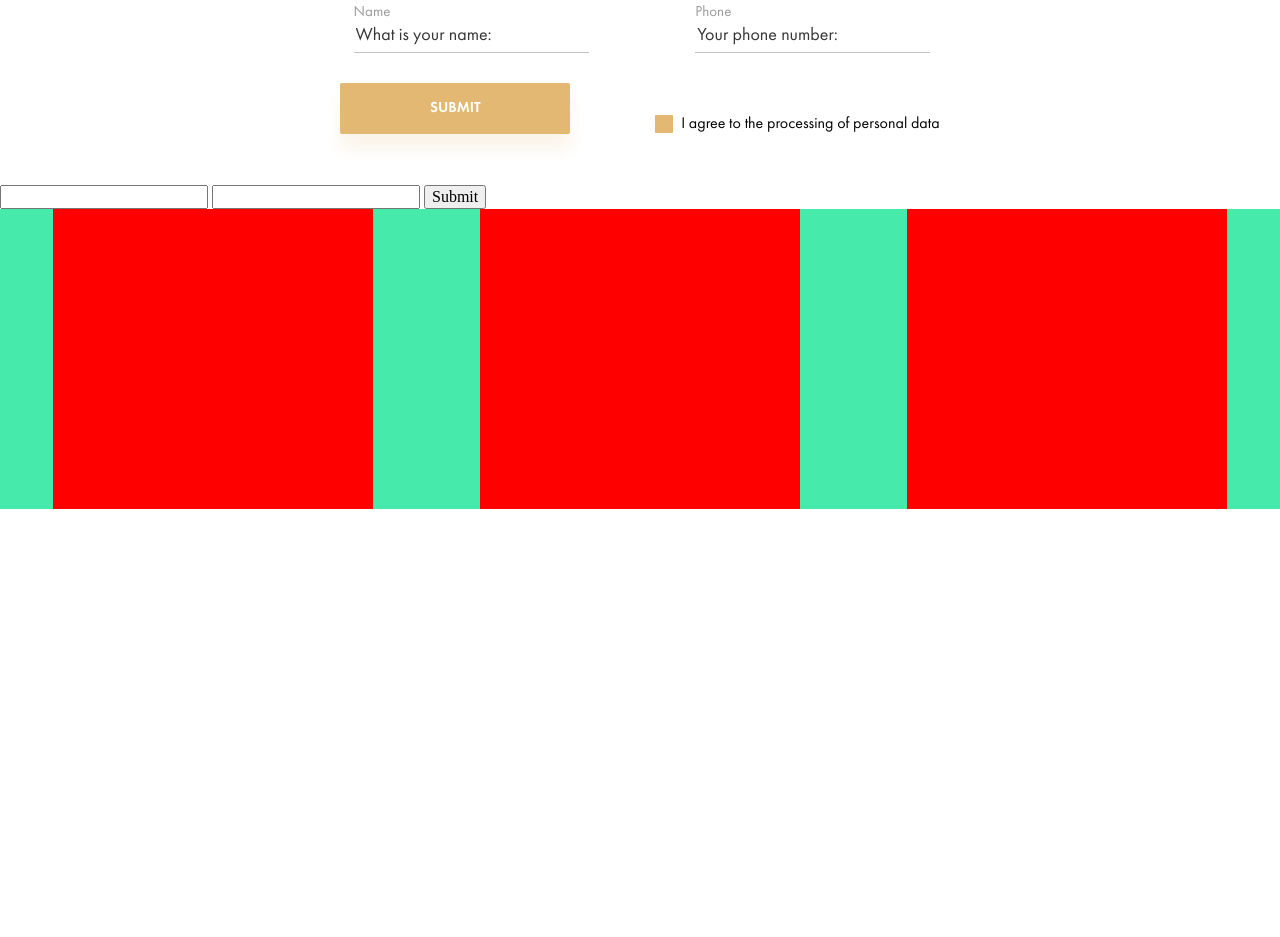
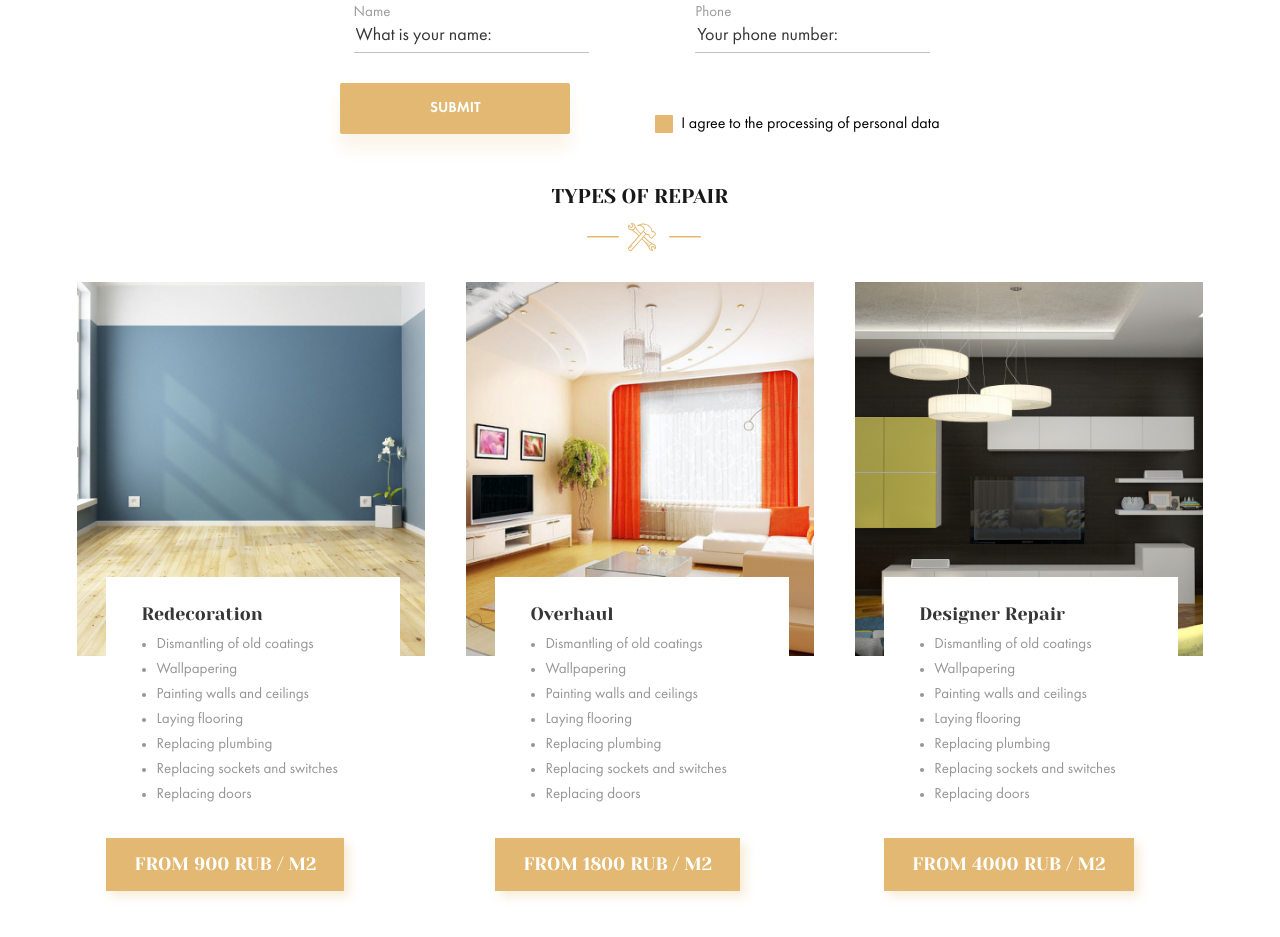
Before and after one commit to Evgeny-Kravchenko/repair-design-project, a website: page src/index.html in a window 1280 px wide. Shown: the part 2336-3273 px from the top of the page. Drawn offline with nearby package versions, Linux system fonts and the light colour scheme; files that its build step writes are made by us from their sources; files whose address does not match are found by name.

Commit message:
feat: add block 'types of repair'

```diff
--- a/src/assets/sass/layout/_main.scss
+++ b/src/assets/sass/layout/_main.scss
@@ -7,35 +7,8 @@
 @import "./main/rostov-ov-don";
 @import "./main/completed_projects";
 @import "./main/online_control";
+@import "./main/types-of-repair";
 
-
-.types-of-repair {
-  display: flex;
-  justify-content: space-around;
-  width: 100%;
-  height: 300px;
-  background-color: rgb(70, 235, 172);
-
-  &__block {
-    width: 25%;
-    height: 100%;
-    background-color: rgb(255, 0, 0);
-  }
-}
-
-@media screen and (max-width: 375px) {
-  .types-of-repair {
-    display: flex;
-    flex-direction: column;
-    justify-content: space-around;
-
-    &__block {
-      width: 90%;
-      margin: 0 auto;
-      height: 30%;
-    }
-  }
-}
 
 .steps-form {
   display: flex;
--- /dev/null
+++ b/src/assets/sass/layout/main/_types-of-repair.scss
@@ -0,0 +1,129 @@
+.types-of-repair {
+
+  &__h3 {
+    width: 177px;
+    margin: 0 auto 74px auto;
+    position: relative;
+    font: 1.25rem "Yeseva One";
+    text-transform: uppercase;
+    color: #181818;
+
+    &:after {
+      content: url("../images/type-of-repaire.svg");
+      position: absolute;
+      top: 38px;
+      left: 35px;
+    }
+  }
+}
+
+.blocks-type {
+  display: flex;
+  width: 88%;
+  margin: 0 auto;
+  justify-content: space-between;
+
+  &__block {
+    position: relative;
+    width: 30.9346%;
+
+    img {
+      width: 100%;
+    }
+  }
+}
+
+.block-type {
+
+  &__price {
+    width: 84.1837%;
+    position: absolute;
+    top: 295px;
+    left: 8.5%;
+    background-color: rgb(255, 255, 255);
+    padding: 25px 0 54px 35px;
+    box-sizing: border-box;
+
+    h4 {
+      font: 1.125rem "Yeseva One";
+      font-style: normal;
+      font-weight: normal;
+      line-height: 25px;
+      color: #363636;
+    }
+
+    ul {
+      padding: 5px 0 0 15px;
+    }
+
+    li {
+      font: 0.9375rem "FuturaBookC";
+      line-height: 25px;
+      color: #959595;
+      list-style-type: disc;
+    }
+
+    p {
+      display: inline-block;
+      position: absolute;
+      left: 0;
+      bottom: -30px;
+      padding: 14px 28px;
+      font: 1.125rem/25px "Yeseva One";
+      font-style: normal;
+      font-weight: normal;
+      text-transform: uppercase;
+      color: #FFFFFF;
+      background: #E3B873;
+      box-shadow: 5px 5px 10px rgba(227, 184, 115, 0.3);
+    }
+  }
+}
+
+@media screen and (max-width: 1110px) {
+  .block-type__price {
+    top: 222px;
+
+    p {
+      font-size: 0.9375rem;
+    }
+
+    h4 {
+      font-size: 0.9375rem;
+    }
+
+    li {
+      font-size: 0.8125rem;
+      line-height: 169.8%;
+    }
+  }
+}
+
+@media screen and (max-width: 970px) {
+  .blocks-type {
+    flex-direction: column;
+    width: 90.6667%;
+    align-items: center;
+
+    &__block {
+      max-width: 340px;
+      width: 100%;
+      margin-bottom: 174px;
+    }
+  }
+
+  .block-type__price {
+    width: 79.1837%;
+    left: 0;
+    padding-bottom: 32px;
+
+    p {
+      padding: 8px 20px;
+    }
+  }
+
+  .types-of-repair__h3 {
+    margin-top: 80px;
+    margin-bottom: 85px;
+  }
+}
--- a/src/index.html
+++ b/src/index.html
@@ -136,24 +136,57 @@
           </form>
         </div>
       </div>
-
-      <div class="order">
-        <form action="index.php" method="GET" class="form">
-          <input type="text">
-          <input type="text">
-          <button>Submit</button>
-        </form>
-      </div>
-
       <div class="types-of-repair">
-        <div class="types-of-repair__block">
-
-        </div>
-        <div class="types-of-repair__block">
-
-        </div>
-        <div class="types-of-repair__block">
-
+        <h3 class="types-of-repair__h3">TYPES OF REPAIR</h3>
+        <div class="types-of-repair__blocks-type blocks-type">
+          <div class="blocks-type__block">
+            <img src="./images/redecoration.jpg" alt="redecoration">
+            <div class="block-type__price">
+              <h4>Redecoration</h4>
+              <ul>
+                <li>Dismantling of old coatings</li>
+                <li>Wallpapering</li>
+                <li>Painting walls and ceilings</li>
+                <li>Laying flooring</li>
+                <li>Replacing plumbing</li>
+                <li>Replacing sockets and switches</li>
+                <li>Replacing doors</li>
+              </ul>
+              <p>from 900 rub / m2</p>
+            </div>
+          </div>
+          <div class="blocks-type__block">
+            <img src="./images/overhaul.jpg" alt="overhaul">
+            <div class="block-type__price">
+              <h4>Overhaul</h4>
+              <ul>
+                <li>Dismantling of old coatings</li>
+                <li>Wallpapering</li>
+                <li>Painting walls and ceilings</li>
+                <li>Laying flooring</li>
+                <li>Replacing plumbing</li>
+                <li>Replacing sockets and switches</li>
+                <li>Replacing doors</li>
+              </ul>
+              <p>from 1800 rub / m2</p>
+            </div>
+          </div>
+          <div class="blocks-type__block">
+            <img src="./images/designer-repair.png" alt="Designer-repair">
+            <div class="block-type__price">
+              <h4>Designer Repair</h4>
+              <ul>
+                <li>Dismantling of old coatings</li>
+                <li>Wallpapering</li>
+                <li>Painting walls and ceilings</li>
+                <li>Laying flooring</li>
+                <li>Replacing plumbing</li>
+                <li>Replacing sockets and switches</li>
+                <li>Replacing doors</li>
+              </ul>
+              <p>from 4000 rub / m2</p>
+            </div>
+          </div>
         </div>
       </div>
     </main>
```
Also changed, not shown: dist/css/style.min.css, dist/images/designer-repair.png (added), dist/images/overhaul.jpg (added), dist/images/redecoration.jpg (added), dist/images/type-of-repaire.svg (added), dist/index.html, src/assets/images/designer-repair.png (added), src/assets/images/overhaul.jpg (added), src/assets/images/redecoration.jpg (added), src/assets/images/type-of-repaire.svg (added).
